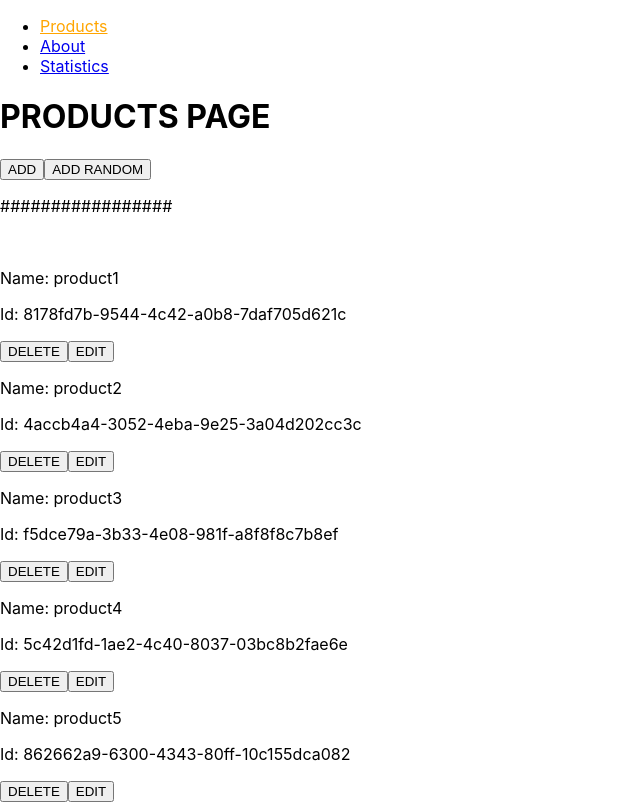
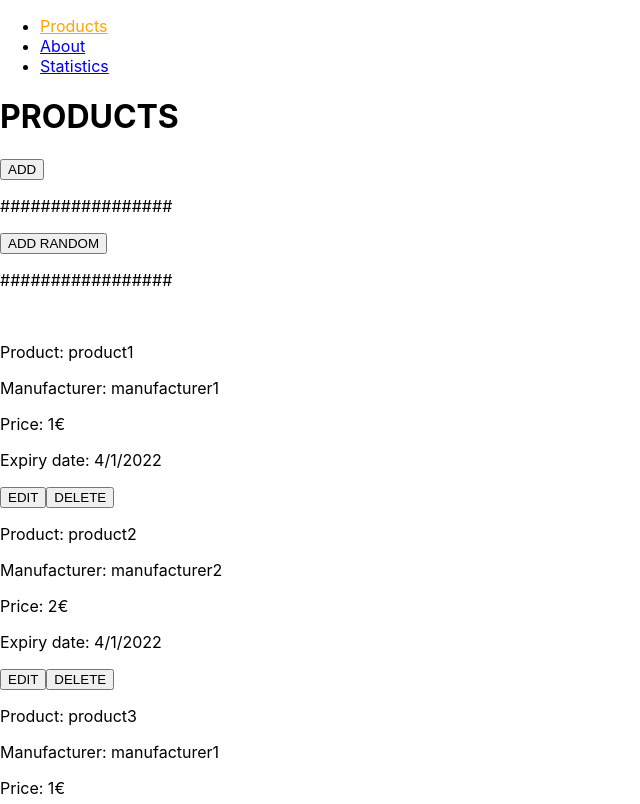
Before and after one commit to zKaoX/smart-cat-aleksandar-sosaljski, a React (Vite) app: page /products in a window 1280 px wide. Shown: the top 804 px of the page, without its empty margins (0-640 px from the left). Built offline with nearby package versions, Linux system fonts and the light colour scheme.

Commit message:
Gotova products stranica

```diff
--- a/src/backend/api.js
+++ b/src/backend/api.js
@@ -7,12 +7,12 @@ import { v4 as uuidv4 } from 'uuid';
 if (!localStorage.getItem('isInitialised')) {
     localStorage.setItem('isInitialised', true);
     const products = [
-        { id: uuidv4(), name: 'product1', manufacturer: {id: 1, name: 'manufacturer1'}, price: 1, expiryDate: Date.now() },
-        { id: uuidv4(), name: 'product2', manufacturer: {id: 2, name: 'manufacturer2'}, price: 2, expiryDate: Date.now() },
-        { id: uuidv4(), name: 'product3', manufacturer: {id: 1, name: 'manufacturer1'}, price: 1, expiryDate: Date.now() },
-        { id: uuidv4(), name: 'product4', manufacturer: {id: 2, name: 'manufacturer2'}, price: 2, expiryDate: Date.now() },
-        { id: uuidv4(), name: 'product5', manufacturer: {id: 1, name: 'manufacturer1'}, price: 1, expiryDate: Date.now() },
-        { id: uuidv4(), name: 'product6', manufacturer: {id: 2, name: 'manufacturer2'}, price: 2, expiryDate: Date.now() },
+        { id: uuidv4(), name: 'product1', manufacturer: {id: 1, name: 'manufacturer1'}, price: 1, expiryDate: new Date(Date.now()) },
+        { id: uuidv4(), name: 'product2', manufacturer: {id: 2, name: 'manufacturer2'}, price: 2, expiryDate: new Date(Date.now()) },
+        { id: uuidv4(), name: 'product3', manufacturer: {id: 1, name: 'manufacturer1'}, price: 1, expiryDate: new Date(Date.now()) },
+        { id: uuidv4(), name: 'product4', manufacturer: {id: 2, name: 'manufacturer2'}, price: 2, expiryDate: new Date(Date.now()) },
+        { id: uuidv4(), name: 'product5', manufacturer: {id: 1, name: 'manufacturer1'}, price: 1, expiryDate: new Date(Date.now()) },
+        { id: uuidv4(), name: 'product6', manufacturer: {id: 2, name: 'manufacturer2'}, price: 2, expiryDate: new Date(Date.now()) },
     ];
     localStorage.setItem('products', JSON.stringify(products));
 }
--- /dev/null
+++ b/src/components/Product.jsx
@@ -0,0 +1,25 @@
+function Product({ product, onEditClick, onDeleteClick }) {
+    /**
+     * EVENT HANDLERS
+     */
+    function handleEditClick() { onEditClick(); }
+    function handleDeleteClick() { onDeleteClick(); }
+
+
+    /**
+     * COMPONENT RETURN STATEMENT
+     */
+    const dateString = (new Date(product.expiryDate)).toLocaleDateString();
+    return (
+        <>
+            <p>Product: {product.name}</p>
+            <p>Manufacturer: {product.manufacturer.name}</p>
+            <p>Price: {product.price}&euro;</p>
+            <p>Expiry date: {dateString}</p>
+            <button onClick={handleEditClick}>EDIT</button>
+            <button onClick={handleDeleteClick}>DELETE</button>
+        </>
+    );
+}
+
+export default Product;
--- a/src/pages/Products.jsx
+++ b/src/pages/Products.jsx
@@ -1,6 +1,8 @@
 import { useState, useEffect } from 'react';
 import { useNavigate, Link } from 'react-router-dom';
 import { getProducts, deleteProduct, addProduct, subscribeOnProductsChange } from '../backend/api';
+
+import Product from '../components/Product';
 
 function Products() {
     const [products, setProducts] = useState( getProducts() );
@@ -23,28 +25,29 @@ function Products() {
             name: Math.random().toString(),
             manufacturer: {id: 1, name: 'manufacturer1'},
             price: 1,
-            expiryDate: Date.now()
+            expiryDate: new Date(Date.now())
         });
     }
 
     return (
         <>
-            <h1>PRODUCTS PAGE</h1>
+            <h1>PRODUCTS</h1>
 
             <button onClick={() => navigate('/products/add')}>ADD</button>
 
-            <button onClick={handleAddRandomClick}>ADD RANDOM</button>
             <br/>
             <p>#################</p>
+            <button onClick={handleAddRandomClick}>ADD RANDOM</button>
+            <p>#################</p>
             <br/>
+
             {
-                products.map(({ id, name }) => (
-                    <>
-                        <p>Name: {name}</p>
-                        <p>Id: {id}</p>
-                        <button onClick={() => handleDeleteProductClick(id)}>DELETE</button>
-                        <button onClick={() => navigate(`/products/${id}/edit`)}>EDIT</button>
-                    </>
+                products.map(p => (
+                    <Product
+                        product={p}
+                        onEditClick={()  => navigate(`/products/${p.id}/edit`)}
+                        onDeleteClick={() => deleteProduct(p.id)}
+                    />
                 ))
             }
         </>
```
